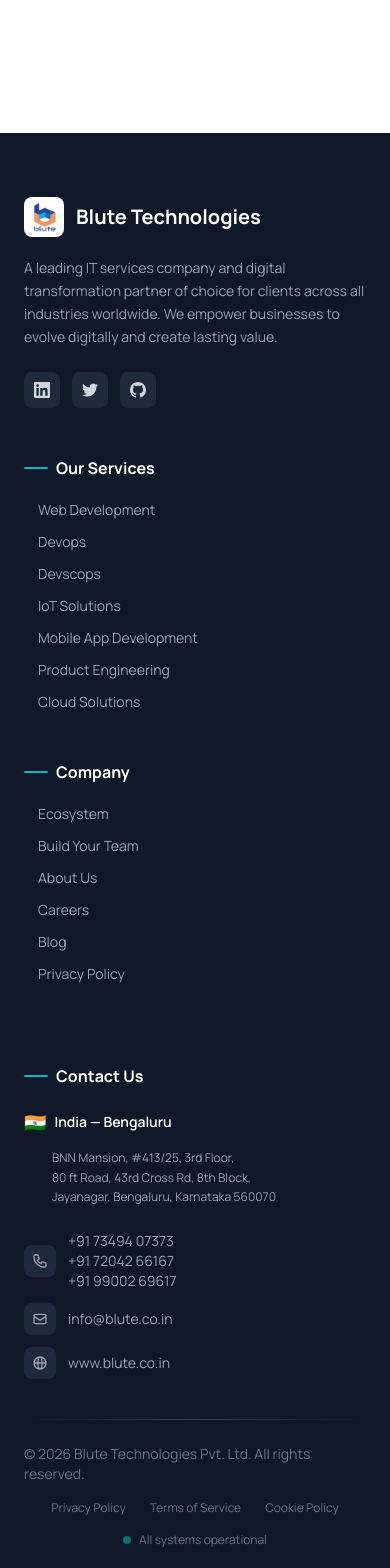
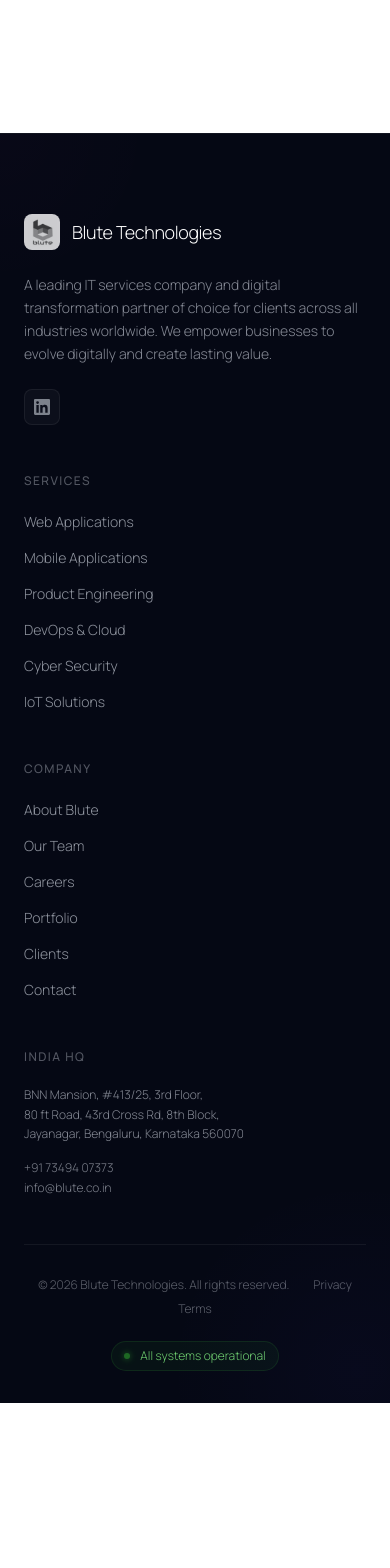
Before and after one commit to JaydeepBlute/blute-angular, an Angular app: page / in a window 390 px wide. Shown: the part 8980-10548 px from the top of the page. After the commit the page ends 10383 px from the top, so only its background shows below. Built offline with nearby package versions, Linux system fonts and the light colour scheme.

Commit message:
feat: implement premium product mockups and Apple-inspired footer redesign

```diff
--- a/src/app/footer/footer.component.html
+++ b/src/app/footer/footer.component.html
@@ -1,40 +1,33 @@
-<footer class="bg-gray-900 text-white">
+<footer class="text-white relative overflow-hidden" style="background: #050814; font-family: var(--font-body); border-top: 1px solid rgba(255, 255, 255, 0.05);">
+
+  <!-- Ambient background glow -->
+  <div class="absolute -bottom-40 -right-40 w-96 h-96 rounded-full pointer-events-none opacity-15"
+    style="background: radial-gradient(circle, rgba(83, 58, 253, 0.25) 0%, transparent 70%);"></div>
+  <div class="absolute -top-40 -left-40 w-80 h-80 rounded-full pointer-events-none opacity-10"
+    style="background: radial-gradient(circle, rgba(247, 45, 243, 0.15) 0%, transparent 70%);"></div>
 
   <!-- Main Footer Content -->
-  <div class="max-w-7xl mx-auto px-6 pt-16 pb-10">
-    <div class="grid grid-cols-1 md:grid-cols-2 lg:grid-cols-4 gap-12">
+  <div class="max-w-7xl mx-auto px-6 pt-20 pb-12">
+    <div class="grid grid-cols-1 md:grid-cols-2 lg:grid-cols-5 gap-12 lg:gap-8">
 
-      <!-- Column 1: Brand & About -->
-      <div class="lg:col-span-1">
-        <div class="flex items-center gap-3 mb-5">
-          <img src="assets/images/clients/blutelogo.jpeg" alt="Blute Technologies" class="h-10 w-auto rounded-lg" />
-          <span class="text-xl font-bold text-white">Blute Technologies</span>
+      <!-- Column 1: Brand & Identity -->
+      <div class="lg:col-span-2 pr-0 lg:pr-12">
+        <div class="flex items-center gap-3 mb-6">
+          <img src="assets/images/clients/blutelogo.jpeg" alt="Blute Technologies" class="h-9 w-auto rounded-lg grayscale opacity-80 hover:grayscale-0 hover:opacity-100 transition-all duration-300" />
+          <span class="text-lg font-light tracking-tight text-white font-display" style="font-family: var(--font-display); letter-spacing: -0.02em;">Blute Technologies</span>
         </div>
-        <p class="text-gray-400 text-sm leading-relaxed mb-6">
-          A leading IT services company and digital transformation partner of choice for clients across all industries
-          worldwide. We empower businesses to evolve digitally and create lasting value.
+        <p class="text-sm leading-relaxed mb-6 font-light" style="color: rgba(201, 206, 216, 0.65);">
+          A leading IT services company and digital transformation partner of choice for clients across all industries worldwide. We empower businesses to evolve digitally and create lasting value.
         </p>
         <!-- Social Links -->
-        <div class="flex gap-3">
-          <a href="#"
-            class="w-9 h-9 bg-gray-800 hover:bg-teal-600 rounded-lg flex items-center justify-center transition-colors duration-300">
-            <svg class="w-4 h-4 text-gray-300" fill="currentColor" viewBox="0 0 24 24">
-              <path
-                d="M20.447 20.452h-3.554v-5.569c0-1.328-.027-3.037-1.852-3.037-1.853 0-2.136 1.445-2.136 2.939v5.667H9.351V9h3.414v1.561h.046c.477-.9 1.637-1.85 3.37-1.85 3.601 0 4.267 2.37 4.267 5.455v6.286zM5.337 7.433a2.062 2.062 0 01-2.063-2.065 2.064 2.064 0 112.063 2.065zm1.782 13.019H3.555V9h3.564v11.452zM22.225 0H1.771C.792 0 0 .774 0 1.729v20.542C0 23.227.792 24 1.771 24h20.451C23.2 24 24 23.227 24 22.271V1.729C24 .774 23.2 0 22.222 0h.003z" />
-            </svg>
-          </a>
-          <a href="#"
-            class="w-9 h-9 bg-gray-800 hover:bg-teal-600 rounded-lg flex items-center justify-center transition-colors duration-300">
-            <svg class="w-4 h-4 text-gray-300" fill="currentColor" viewBox="0 0 24 24">
-              <path
-                d="M23.953 4.57a10 10 0 01-2.825.775 4.958 4.958 0 002.163-2.723c-.951.555-2.005.959-3.127 1.184a4.92 4.92 0 00-8.384 4.482C7.69 8.095 4.067 6.13 1.64 3.162a4.822 4.822 0 00-.666 2.475c0 1.71.87 3.213 2.188 4.096a4.904 4.904 0 01-2.228-.616v.06a4.923 4.923 0 003.946 4.827 4.996 4.996 0 01-2.212.085 4.936 4.936 0 004.604 3.417 9.867 9.867 0 01-6.102 2.105c-.39 0-.779-.023-1.17-.067a13.995 13.995 0 007.557 2.209c9.053 0 13.998-7.496 13.998-13.985 0-.21 0-.42-.015-.63A9.935 9.935 0 0024 4.59z" />
-            </svg>
-          </a>
-          <a href="#"
-            class="w-9 h-9 bg-gray-800 hover:bg-teal-600 rounded-lg flex items-center justify-center transition-colors duration-300">
-            <svg class="w-4 h-4 text-gray-300" fill="currentColor" viewBox="0 0 24 24">
-              <path
-                d="M12 0C5.374 0 0 5.373 0 12c0 5.302 3.438 9.8 8.207 11.387.599.111.793-.261.793-.577v-2.234c-3.338.726-4.033-1.416-4.033-1.416-.546-1.387-1.333-1.756-1.333-1.756-1.089-.745.083-.729.083-.729 1.205.084 1.839 1.237 1.839 1.237 1.07 1.834 2.807 1.304 3.492.997.107-.775.418-1.305.762-1.604-2.665-.305-5.467-1.334-5.467-5.931 0-1.311.469-2.381 1.236-3.221-.124-.303-.535-1.524.117-3.176 0 0 1.008-.322 3.301 1.23A11.509 11.509 0 0112 5.803c1.02.005 2.047.138 3.006.404 2.291-1.552 3.297-1.23 3.297-1.23.653 1.653.242 2.874.118 3.176.77.84 1.235 1.911 1.235 3.221 0 4.609-2.807 5.624-5.479 5.921.43.372.823 1.102.823 2.222v3.293c0 .319.192.694.801.576C20.566 21.797 24 17.3 24 12c0-6.627-5.373-12-12-12z" />
+        <div class="flex gap-2">
+          <a href="https://www.linkedin.com/company/blute-technologies-pvt-ltd/" target="_blank" rel="noopener noreferrer"
+            class="w-9 h-9 rounded-lg flex items-center justify-center transition-all duration-200"
+            style="background: rgba(255, 255, 255, 0.03); border: 1px solid rgba(255, 255, 255, 0.06); color: rgba(201, 206, 216, 0.60);"
+            onmouseenter="this.style.background='rgba(83, 58, 253, 0.1)'; this.style.borderColor='rgba(83, 58, 253, 0.4)'; this.style.color='#white';"
+            onmouseleave="this.style.background='rgba(255, 255, 255, 0.03)'; this.style.borderColor='rgba(255, 255, 255, 0.06)'; this.style.color='rgba(201, 206, 216, 0.60)';">
+            <svg class="w-4 h-4" fill="currentColor" viewBox="0 0 24 24">
+              <path d="M20.447 20.452h-3.554v-5.569c0-1.328-.027-3.037-1.852-3.037-1.853 0-2.136 1.445-2.136 2.939v5.667H9.351V9h3.414v1.561h.046c.477-.9 1.637-1.85 3.37-1.85 3.601 0 4.267 2.37 4.267 5.455v6.286zM5.337 7.433a2.062 2.062 0 01-2.063-2.065 2.064 2.064 0 112.063 2.065zm1.782 13.019H3.555V9h3.564v11.452zM22.225 0H1.771C.792 0 0 .774 0 1.729v20.542C0 23.227.792 24 1.771 24h20.451C23.2 24 24 23.227 24 22.271V1.729C24 .774 23.2 0 22.222 0h.003z" />
             </svg>
           </a>
         </div>
@@ -42,166 +35,67 @@
 
       <!-- Column 2: Services -->
       <div>
-        <h4 class="text-white font-bold text-base mb-5 flex items-center gap-2">
-          <span class="w-6 h-0.5 bg-gradient-to-r from-teal-500 to-cyan-500 rounded-full"></span>
-          Our Services
-        </h4>
+        <h4 class="text-white font-medium text-xs tracking-wider uppercase mb-5" style="color: rgba(201, 206, 216, 0.40); letter-spacing: 0.12em;">Services</h4>
         <ul class="space-y-3">
-          <li><a [routerLink]="['/web-development']"
-              class="text-gray-400 hover:text-teal-400 text-sm transition-colors duration-200 flex items-center gap-2 group"><span
-                class="w-1.5 h-1.5 bg-teal-500 rounded-full opacity-0 group-hover:opacity-100 transition-opacity"></span>Web
-              Development</a></li>
-              <li><a [routerLink]="['/devops']"
-                  class="text-gray-400 hover:text-teal-400 text-sm transition-colors duration-200 flex items-center gap-2 group"><span
-                    class="w-1.5 h-1.5 bg-teal-500 rounded-full opacity-0 group-hover:opacity-100 transition-opacity"></span>Devops
-                  </a></li>
-                  <li><a [routerLink]="['/devscops']"
-                      class="text-gray-400 hover:text-teal-400 text-sm transition-colors duration-200 flex items-center gap-2 group"><span
-                        class="w-1.5 h-1.5 bg-teal-500 rounded-full opacity-0 group-hover:opacity-100 transition-opacity"></span>Devscops
-                    </a></li>
-          <li><a [routerLink]="['/iot-solutions']"
-              class="text-gray-400 hover:text-teal-400 text-sm transition-colors duration-200 flex items-center gap-2 group"><span
-                class="w-1.5 h-1.5 bg-teal-500 rounded-full opacity-0 group-hover:opacity-100 transition-opacity"></span>IoT
-              Solutions</a></li>
-          <li><a [routerLink]="['/mobile-app-development']"
-              class="text-gray-400 hover:text-teal-400 text-sm transition-colors duration-200 flex items-center gap-2 group"><span
-                class="w-1.5 h-1.5 bg-teal-500 rounded-full opacity-0 group-hover:opacity-100 transition-opacity"></span>Mobile
-              App Development</a></li>
-          <li><a [routerLink]="['/product-engineering']"
-              class="text-gray-400 hover:text-teal-400 text-sm transition-colors duration-200 flex items-center gap-2 group"><span
-                class="w-1.5 h-1.5 bg-teal-500 rounded-full opacity-0 group-hover:opacity-100 transition-opacity"></span>Product
-              Engineering</a></li>
-
-          <li><a [routerLink]="['/cloud-solutions']"
-              class="text-gray-400 hover:text-teal-400 text-sm transition-colors duration-200 flex items-center gap-2 group"><span
-                class="w-1.5 h-1.5 bg-teal-500 rounded-full opacity-0 group-hover:opacity-100 transition-opacity"></span>Cloud
-              Solutions</a></li>
-
+          <li><a [routerLink]="['/web-application']" class="text-sm font-light transition-colors duration-200" style="color: rgba(201, 206, 216, 0.70);" onmouseenter="this.style.color='#A594FF'" onmouseleave="this.style.color='rgba(201, 206, 216, 0.70)'">Web Applications</a></li>
+          <li><a [routerLink]="['/mobile-app-development']" class="text-sm font-light transition-colors duration-200" style="color: rgba(201, 206, 216, 0.70);" onmouseenter="this.style.color='#A594FF'" onmouseleave="this.style.color='rgba(201, 206, 216, 0.70)'">Mobile Applications</a></li>
+          <li><a [routerLink]="['/product-engineering']" class="text-sm font-light transition-colors duration-200" style="color: rgba(201, 206, 216, 0.70);" onmouseenter="this.style.color='#A594FF'" onmouseleave="this.style.color='rgba(201, 206, 216, 0.70)'">Product Engineering</a></li>
+          <li><a [routerLink]="['/devops']" class="text-sm font-light transition-colors duration-200" style="color: rgba(201, 206, 216, 0.70);" onmouseenter="this.style.color='#A594FF'" onmouseleave="this.style.color='rgba(201, 206, 216, 0.70)'">DevOps & Cloud</a></li>
+          <li><a [routerLink]="['/cyber-security']" class="text-sm font-light transition-colors duration-200" style="color: rgba(201, 206, 216, 0.70);" onmouseenter="this.style.color='#A594FF'" onmouseleave="this.style.color='rgba(201, 206, 216, 0.70)'">Cyber Security</a></li>
+          <li><a [routerLink]="['/iot-solutions']" class="text-sm font-light transition-colors duration-200" style="color: rgba(201, 206, 216, 0.70);" onmouseenter="this.style.color='#A594FF'" onmouseleave="this.style.color='rgba(201, 206, 216, 0.70)'">IoT Solutions</a></li>
         </ul>
       </div>
 
       <!-- Column 3: Company -->
       <div>
-        <h4 class="text-white font-bold text-base mb-5 flex items-center gap-2">
-          <span class="w-6 h-0.5 bg-gradient-to-r from-teal-500 to-cyan-500 rounded-full"></span>
-          Company
-        </h4>
-        <ul class="space-y-3 mb-8">
-          <li><a [routerLink]="['/ecosystem']"
-              class="text-gray-400 hover:text-teal-400 text-sm transition-colors duration-200 flex items-center gap-2 group"><span
-                class="w-1.5 h-1.5 bg-teal-500 rounded-full opacity-0 group-hover:opacity-100 transition-opacity"></span>Ecosystem</a>
-          </li>
-          <li><a [routerLink]="['/build-team']"
-              class="text-gray-400 hover:text-teal-400 text-sm transition-colors duration-200 flex items-center gap-2 group"><span
-                class="w-1.5 h-1.5 bg-teal-500 rounded-full opacity-0 group-hover:opacity-100 transition-opacity"></span>Build
-              Your Team</a></li>
-          <li><a href="#"
-              class="text-gray-400 hover:text-teal-400 text-sm transition-colors duration-200 flex items-center gap-2 group"><span
-                class="w-1.5 h-1.5 bg-teal-500 rounded-full opacity-0 group-hover:opacity-100 transition-opacity"></span>About
-              Us</a></li>
-          <li><a href="#"
-              class="text-gray-400 hover:text-teal-400 text-sm transition-colors duration-200 flex items-center gap-2 group"><span
-                class="w-1.5 h-1.5 bg-teal-500 rounded-full opacity-0 group-hover:opacity-100 transition-opacity"></span>Careers</a>
-          </li>
-          <li><a href="#"
-              class="text-gray-400 hover:text-teal-400 text-sm transition-colors duration-200 flex items-center gap-2 group"><span
-                class="w-1.5 h-1.5 bg-teal-500 rounded-full opacity-0 group-hover:opacity-100 transition-opacity"></span>Blog</a>
-          </li>
-          <li><a href="#"
-              class="text-gray-400 hover:text-teal-400 text-sm transition-colors duration-200 flex items-center gap-2 group"><span
-                class="w-1.5 h-1.5 bg-teal-500 rounded-full opacity-0 group-hover:opacity-100 transition-opacity"></span>Privacy
-              Policy</a></li>
+        <h4 class="text-white font-medium text-xs tracking-wider uppercase mb-5" style="color: rgba(201, 206, 216, 0.40); letter-spacing: 0.12em;">Company</h4>
+        <ul class="space-y-3">
+          <li><a [routerLink]="['/about']" class="text-sm font-light transition-colors duration-200" style="color: rgba(201, 206, 216, 0.70);" onmouseenter="this.style.color='#A594FF'" onmouseleave="this.style.color='rgba(201, 206, 216, 0.70)'">About Blute</a></li>
+          <li><a [routerLink]="['/team']" class="text-sm font-light transition-colors duration-200" style="color: rgba(201, 206, 216, 0.70);" onmouseenter="this.style.color='#A594FF'" onmouseleave="this.style.color='rgba(201, 206, 216, 0.70)'">Our Team</a></li>
+          <li><a [routerLink]="['/careers']" class="text-sm font-light transition-colors duration-200" style="color: rgba(201, 206, 216, 0.70);" onmouseenter="this.style.color='#A594FF'" onmouseleave="this.style.color='rgba(201, 206, 216, 0.70)'">Careers</a></li>
+          <li><a [routerLink]="['/portfolio']" class="text-sm font-light transition-colors duration-200" style="color: rgba(201, 206, 216, 0.70);" onmouseenter="this.style.color='#A594FF'" onmouseleave="this.style.color='rgba(201, 206, 216, 0.70)'">Portfolio</a></li>
+          <li><a [routerLink]="['/clients']" class="text-sm font-light transition-colors duration-200" style="color: rgba(201, 206, 216, 0.70);" onmouseenter="this.style.color='#A594FF'" onmouseleave="this.style.color='rgba(201, 206, 216, 0.70)'">Clients</a></li>
+          <li><a [routerLink]="['/contact']" class="text-sm font-light transition-colors duration-200" style="color: rgba(201, 206, 216, 0.70);" onmouseenter="this.style.color='#A594FF'" onmouseleave="this.style.color='rgba(201, 206, 216, 0.70)'">Contact</a></li>
         </ul>
-
       </div>
 
-      <!-- Column 4: Contact & Offices -->
+      <!-- Column 4: Contact Offices -->
       <div>
-        <h4 class="text-white font-bold text-base mb-5 flex items-center gap-2">
-          <span class="w-6 h-0.5 bg-gradient-to-r from-teal-500 to-cyan-500 rounded-full"></span>
-          Contact Us
-        </h4>
-
-        <!-- India Office -->
-        <div class="mb-6">
-          <div class="flex items-center gap-2 mb-3">
-            <span class="text-lg">🇮🇳</span>
-            <span class="text-white font-semibold text-sm">India — Bengaluru</span>
-          </div>
-          <div class="pl-7">
-            <p class="text-gray-400 text-xs leading-relaxed">
-              BNN Mansion, #413/25, 3rd Floor,<br />
-              80 ft Road, 43rd Cross Rd, 8th Block,<br />
-              Jayanagar, Bengaluru, Karnataka 560070
-            </p>
-          </div>
+        <h4 class="text-white font-medium text-xs tracking-wider uppercase mb-5" style="color: rgba(201, 206, 216, 0.40); letter-spacing: 0.12em;">India HQ</h4>
+        <div class="mb-4">
+          <p class="text-xs leading-relaxed font-light" style="color: rgba(201, 206, 216, 0.65);">
+            BNN Mansion, #413/25, 3rd Floor,<br />
+            80 ft Road, 43rd Cross Rd, 8th Block,<br />
+            Jayanagar, Bengaluru, Karnataka 560070
+          </p>
         </div>
-
-
-        <!-- Contact Details -->
-        <div class="space-y-3">
-          <a href="tel:+917349407373"
-            class="flex items-center gap-3 text-gray-400 hover:text-teal-400 transition-colors duration-200 group">
-            <div
-              class="w-8 h-8 bg-gray-800 group-hover:bg-teal-600/20 rounded-lg flex items-center justify-center flex-shrink-0 transition-colors duration-200">
-              <svg class="w-4 h-4" fill="none" stroke="currentColor" viewBox="0 0 24 24">
-                <path stroke-linecap="round" stroke-linejoin="round" stroke-width="2"
-                  d="M3 5a2 2 0 012-2h3.28a1 1 0 01.948.684l1.498 4.493a1 1 0 01-.502 1.21l-2.257 1.13a11.042 11.042 0 005.516 5.516l1.13-2.257a1 1 0 011.21-.502l4.493 1.498a1 1 0 01.684.949V19a2 2 0 01-2 2h-1C9.716 21 3 14.284 3 6V5z" />
-              </svg>
-            </div>
-            <div class="text-sm">
-              <div>+91 73494 07373</div>
-              <div>+91 72042 66167</div>
-              <div>+91 99002 69617</div>
-            </div>
-          </a>
-          <a href="mailto:info@blute.co.in"
-            class="flex items-center gap-3 text-gray-400 hover:text-teal-400 transition-colors duration-200 group">
-            <div
-              class="w-8 h-8 bg-gray-800 group-hover:bg-teal-600/20 rounded-lg flex items-center justify-center flex-shrink-0 transition-colors duration-200">
-              <svg class="w-4 h-4" fill="none" stroke="currentColor" viewBox="0 0 24 24">
-                <path stroke-linecap="round" stroke-linejoin="round" stroke-width="2"
-                  d="M3 8l7.89 5.26a2 2 0 002.22 0L21 8M5 19h14a2 2 0 002-2V7a2 2 0 00-2-2H5a2 2 0 00-2 2v10a2 2 0 002 2z" />
-              </svg>
-            </div>
-            <span class="text-sm">info@blute.co.in</span>
-          </a>
-          <!-- Also update the Our Offices section phone in home.component.html similarly -->
-          <a href="https://www.blute.co.in" target="_blank"
-            class="flex items-center gap-3 text-gray-400 hover:text-teal-400 transition-colors duration-200 group">
-            <div
-              class="w-8 h-8 bg-gray-800 group-hover:bg-teal-600/20 rounded-lg flex items-center justify-center flex-shrink-0 transition-colors duration-200">
-              <svg class="w-4 h-4" fill="none" stroke="currentColor" viewBox="0 0 24 24">
-                <path stroke-linecap="round" stroke-linejoin="round" stroke-width="2"
-                  d="M21 12a9 9 0 01-9 9m9-9a9 9 0 00-9-9m9 9H3m9 9a9 9 0 01-9-9m9 9c1.657 0 3-4.03 3-9s-1.343-9-3-9m0 18c-1.657 0-3-4.03-3-9s1.343-9 3-9m-9 9a9 9 0 019-9" />
-              </svg>
-            </div>
-            <span class="text-sm">www.blute.co.in</span>
-          </a>
+        <div class="space-y-1">
+          <a href="tel:+917349407373" class="block text-xs font-light hover:text-white transition-colors duration-200" style="color: rgba(201, 206, 216, 0.60);">+91 73494 07373</a>
+          <a href="mailto:info@blute.co.in" class="block text-xs font-light hover:text-white transition-colors duration-200" style="color: rgba(201, 206, 216, 0.60);">info@blute.co.in</a>
         </div>
       </div>
+
     </div>
   </div>
 
-  <!-- Divider with gradient -->
+  <!-- Divider line -->
   <div class="max-w-7xl mx-auto px-6">
-    <div class="h-px bg-gradient-to-r from-transparent via-gray-700 to-transparent"></div>
+    <div class="h-[1px] w-full" style="background: rgba(255, 255, 255, 0.06);"></div>
   </div>
 
   <!-- Bottom Bar -->
-  <div class="max-w-7xl mx-auto px-6 py-6">
-    <div class="flex flex-col md:flex-row items-center justify-between gap-4">
-      <p class="text-gray-500 text-sm">
-        © {{ currentYear }} Blute Technologies Pvt. Ltd. All rights reserved.
-      </p>
-      <div class="flex items-center gap-6">
-        <a href="#" class="text-gray-500 hover:text-teal-400 text-xs transition-colors duration-200">Privacy Policy</a>
-        <a href="#" class="text-gray-500 hover:text-teal-400 text-xs transition-colors duration-200">Terms of
-          Service</a>
-        <a href="#" class="text-gray-500 hover:text-teal-400 text-xs transition-colors duration-200">Cookie Policy</a>
+  <div class="max-w-7xl mx-auto px-6 py-8">
+    <div class="flex flex-col sm:flex-row items-center justify-between gap-6">
+      <div class="flex flex-wrap items-center justify-center sm:justify-start gap-x-6 gap-y-2">
+        <span class="text-xs font-light" style="color: rgba(201, 206, 216, 0.45);">
+          © {{ currentYear }} Blute Technologies. All rights reserved.
+        </span>
+        <a [routerLink]="['/privacy-policy']" class="text-xs font-light transition-colors duration-200" style="color: rgba(201, 206, 216, 0.45);" onmouseenter="this.style.color='#A594FF'" onmouseleave="this.style.color='rgba(201, 206, 216, 0.45)'">Privacy</a>
+        <a [routerLink]="['/terms-of-use']" class="text-xs font-light transition-colors duration-200" style="color: rgba(201, 206, 216, 0.45);" onmouseenter="this.style.color='#A594FF'" onmouseleave="this.style.color='rgba(201, 206, 216, 0.45)'">Terms</a>
       </div>
-      <div class="flex items-center gap-2 text-gray-500 text-xs">
-        <span class="w-2 h-2 bg-teal-500 rounded-full animate-pulse"></span>
+      <div class="flex items-center gap-2.5 px-3 py-1.5 rounded-full text-xs font-light transition-all duration-300"
+        style="background: rgba(48, 177, 48, 0.06); border: 1px solid rgba(48, 177, 48, 0.15); color: #6FCF6F;">
+        <span class="w-1.5 h-1.5 rounded-full animate-pulse" style="background: #30B130; box-shadow: 0 0 6px #30B130;"></span>
         All systems operational
       </div>
     </div>
```
Also changed, not shown: src/app/home/home.component.ts (+6 -6 lines), 2 other files (tests, documents, lock files or other folders).
